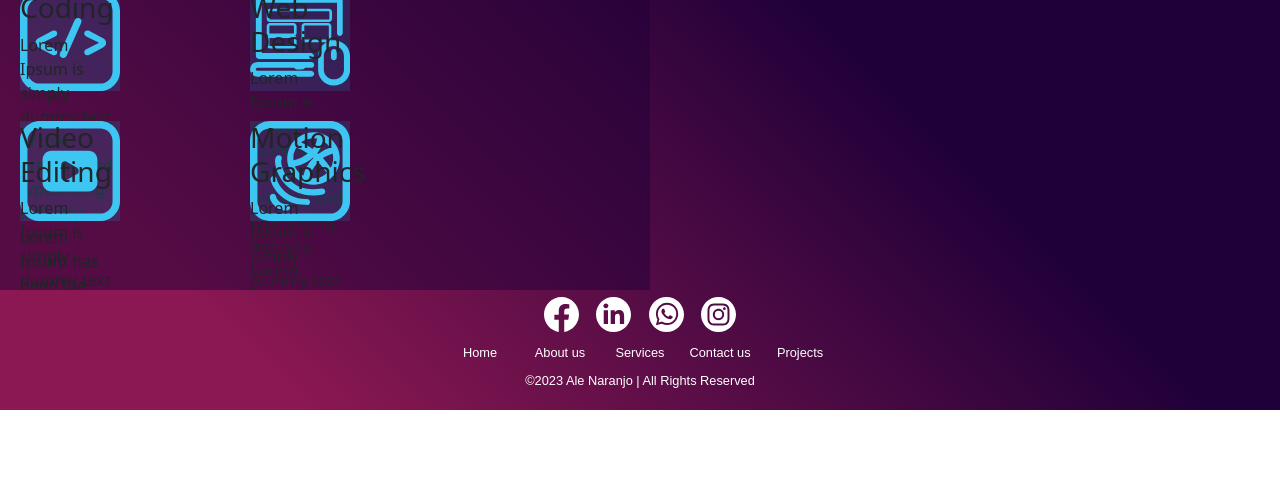
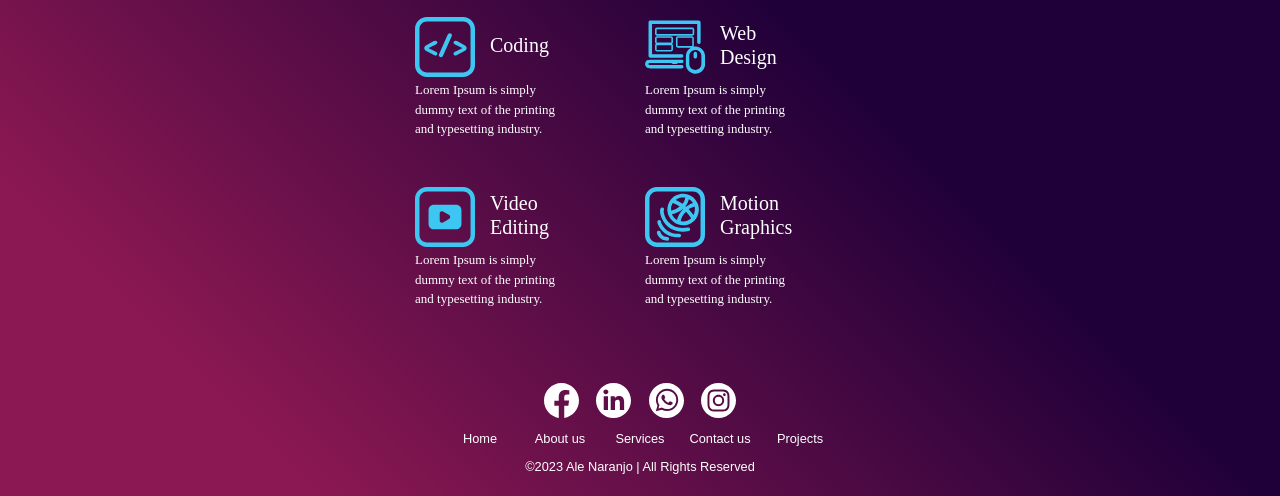
Before and after one commit to alenaranjo/coderhouse_proyecto, a plain HTML site: page pages/services.html in a window 1280 px wide. Shown: the part 480-976 px from the top of the page. Before the commit the page ends 890 px from the top, so only its background shows below. Drawn offline with nearby package versions, Linux system fonts and the light colour scheme.

Commit message:
second commit adding changes in services and pages

```diff
--- a/css/style.css
+++ b/css/style.css
@@ -593,9 +593,35 @@ footer p{
 }
 
 /* PAGE SERVICES */
+#section_services{
+  display: grid;
+  grid-template-rows: 1fr;
+  align-items: center;
+  justify-items: center;
+  column-gap: 100px;
+  padding: 0 80px 0 80px;
+  color: white;
+  font-family: 'Montserrat';
+}
+
+.article3{
+  display: grid;
+  grid-template-columns: 1fr 1fr;
+  align-items: center;
+  justify-items: center;
+  column-gap: 100px;
+  padding: 0 80px 0 80px;
+  color: white;
+  font-family: 'Montserrat';
+}
+
+.article3 p{
+  opacity: .7;
+}
+
 .astronaut3{
-  width: 260px;
-  height: 160px;
+  width: 320px;
+  height: 260px;
   background: url(../svg/astronaut_services.svg) no-repeat;
   background-size: contain;
 }
@@ -608,12 +634,12 @@ footer p{
 
 #services_container{
   position: relative;
-  width: 650px;
-  height: 400px;
+  width: 700px;
+  height: 450px;
   top: 0;
   background-clip: padding-box;
   overflow: hidden;
-  background-color: rgba(32, 0, 57, 0.5);
+  /* background-color: rgba(32, 0, 57, 0.5); */
 }
 
 .wrapper2 {
@@ -621,8 +647,34 @@ footer p{
   grid-template-columns: 200px 200px;
   padding: 10px 10px 10px 10px;
   flex-direction: column;
+  justify-content: center;
   gap: 30px;
-  padding: 20px;
+  padding: 10px;
+  /* background-color: rgba(0, 208, 255, 0.125); */
+}
+
+.cap{
+  width: 220px;
+  height: 140px;
+  display: grid;
+  grid-template-columns: 1fr 1fr 1fr;
+  flex-direction: column;
+  align-items:flex-start;
+  justify-self: center;
+  justify-items:flex-start;
+}
+
+.cap h3{
+  font-size: 20px;
+  grid-column: 2 /3;
+  align-self: center;
+}
+
+.cap p{
+  position: relative;
+  font-size: 13px;
+  width: 150px;
+  grid-column: 1 /3;
 }
 
 .service1{
@@ -655,12 +707,6 @@ footer p{
   height: 60px;
   background: url('../svg/service4.svg') no-repeat;
   background-size: 100% 100%;
-}
-
-.cap{
-  width: 100px;
-  height: 100px;
-  background-color: rgba(0, 208, 255, 0.125);
 }
 
 /* PAGE CONTACT US */
--- a/pages/services.html
+++ b/pages/services.html
@@ -24,7 +24,7 @@
             <a class="nav-link" href="about_us.html">About us</a>
             <a class="nav-link" href="services.html">Services</a>
             <a class="nav-link" href="contact_us.html">Contact us</a>
-            <a class="nav-link" href="contact_us.html">Projects</a>
+            <a class="nav-link" href="projects.html">Projects</a>
           </div>
         </div>
       </div>
@@ -33,42 +33,47 @@
 
   <main>
     <section id="section_services">
-      <figure class="astronaut3">
-        <div class="astronaut_services"></div>
-      </figure>
       <article class="article3">
+        <figure class="astronaut3">
+          <div class="astronaut_services"></div>
+        </figure>
         <p>
           Services with more than four years of experience. recognized as a practical and effective
           developer, experienced in leading cross-functional teams in a time-pressured setting to complete projects on
           schedule and within budget.
         </p>
+      </article>
         <div id="services_container">
           <h1 class="headline_services">Services</h1>
           <div class="wrapper2">
-            <div class="service1 cap">
+            <div class="cap">
+              <div class="service1"></div>
               <h3>Coding</h3>
-              <p>Lorem Ipsum is simply dummy text of the printing and typesetting industry. Lorem Ipsum has been the industry's standard dummy text ever since the 1500s, when an unknown printer</p>
+              <p>Lorem Ipsum is simply dummy text of the printing and typesetting industry.</p>
             </div>
 
-            <div class="service2 cap">
+            <div class="cap">
+              <div class="service2"></div>
               <h3>Web Design</h3>
-              <p>Lorem Ipsum is simply dummy text of the printing and typesetting industry. Lorem Ipsum has been the industry's standard dummy text ever since the 1500s, when an unknown printer</p>
+              <p>Lorem Ipsum is simply dummy text of the printing and typesetting industry.</p>
             </div>
 
-            <div class="service3 cap">
+            <div class="cap">
+              <div class="service3"></div>
               <h3>Video Editing</h3>
-              <p>Lorem Ipsum is simply dummy text of the printing and typesetting industry. Lorem Ipsum has been the industry's standard dummy text ever since the 1500s, when an unknown printer</p>
+              <p>Lorem Ipsum is simply dummy text of the printing and typesetting industry.</p>
             </div>
 
-            <div class="service4 cap">
+            <div class="cap">
+              <div class="service4"></div>
               <h3>Motion Graphics</h3>
-              <p>Lorem Ipsum is simply dummy text of the printing and typesetting industry. Lorem Ipsum has been the industry's standard dummy text ever since the 1500s, when an unknown printer</p>
+              <p>Lorem Ipsum is simply dummy text of the printing and typesetting industry.</p>
             </div>
 
           </div>
 
         </div>
-      </article>
+
 
     </section>
   </main>
```
Also changed, not shown: index.html (+1 -1 lines), pages/contact_us.html (+20 -10 lines), pages/projects.html (+20 -10 lines).
